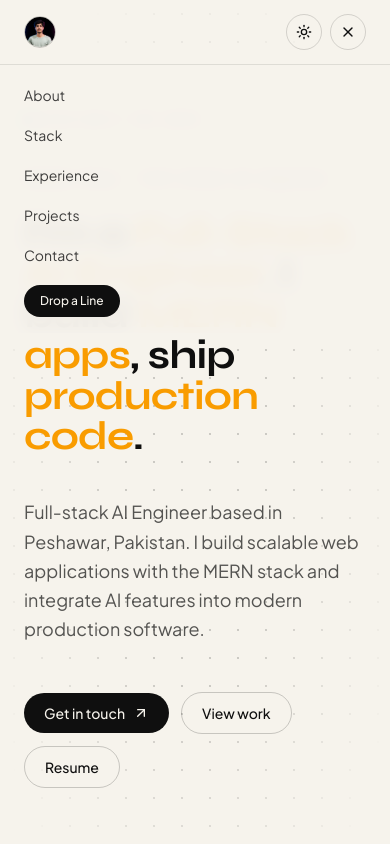
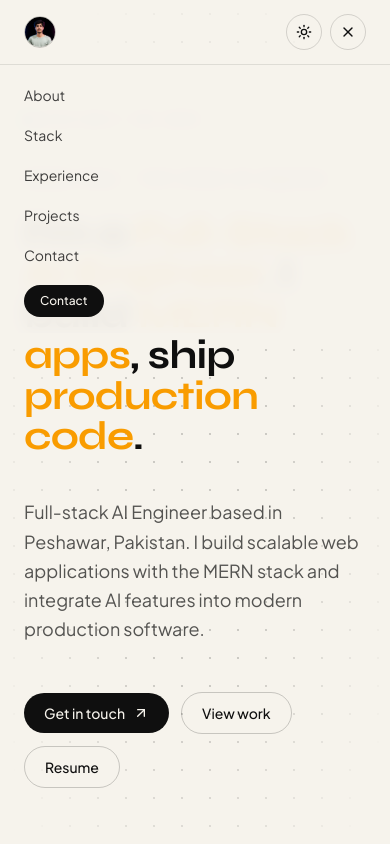
Before and after one commit to HamdanRaza309/pv2, a Next.js app: page / in a window 390 px wide. Both pictures are taken after a click on the button 348 px from the left and 32 px from the top of the page. Shown: the top 844 px of the page. Built offline with nearby package versions, Linux system fonts and the light colour scheme.

Commit message:
update: change the contact button label

```diff
--- a/components/Navbar.tsx
+++ b/components/Navbar.tsx
@@ -91,7 +91,7 @@ export function Navbar() {
               onClick={() => setOpen(false)}
               className="btn-primary w-fit text-xs px-4 py-2 mt-1"
             >
-            Drop a Line
+            Contact
             </a>
           </nav>
         </div>
```
